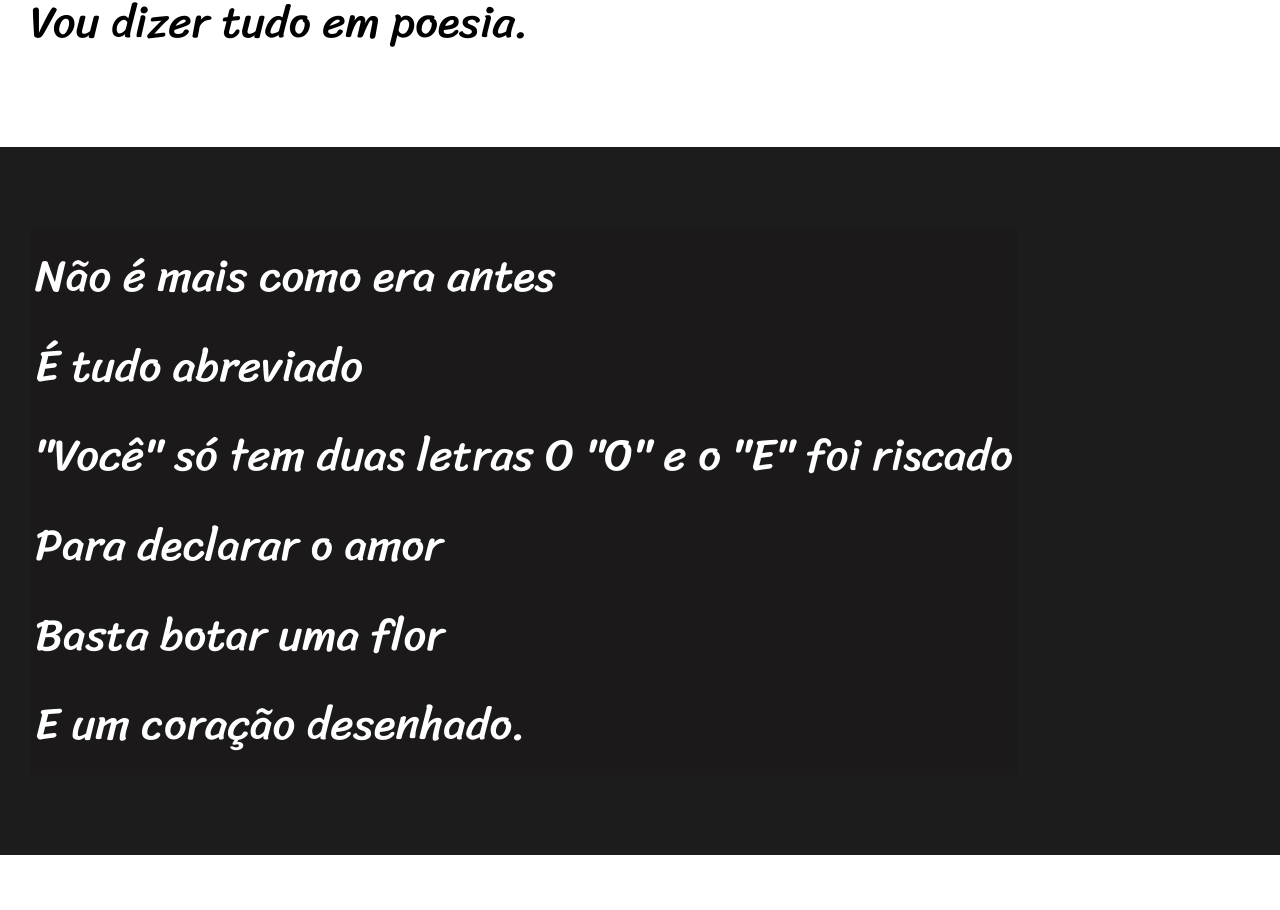
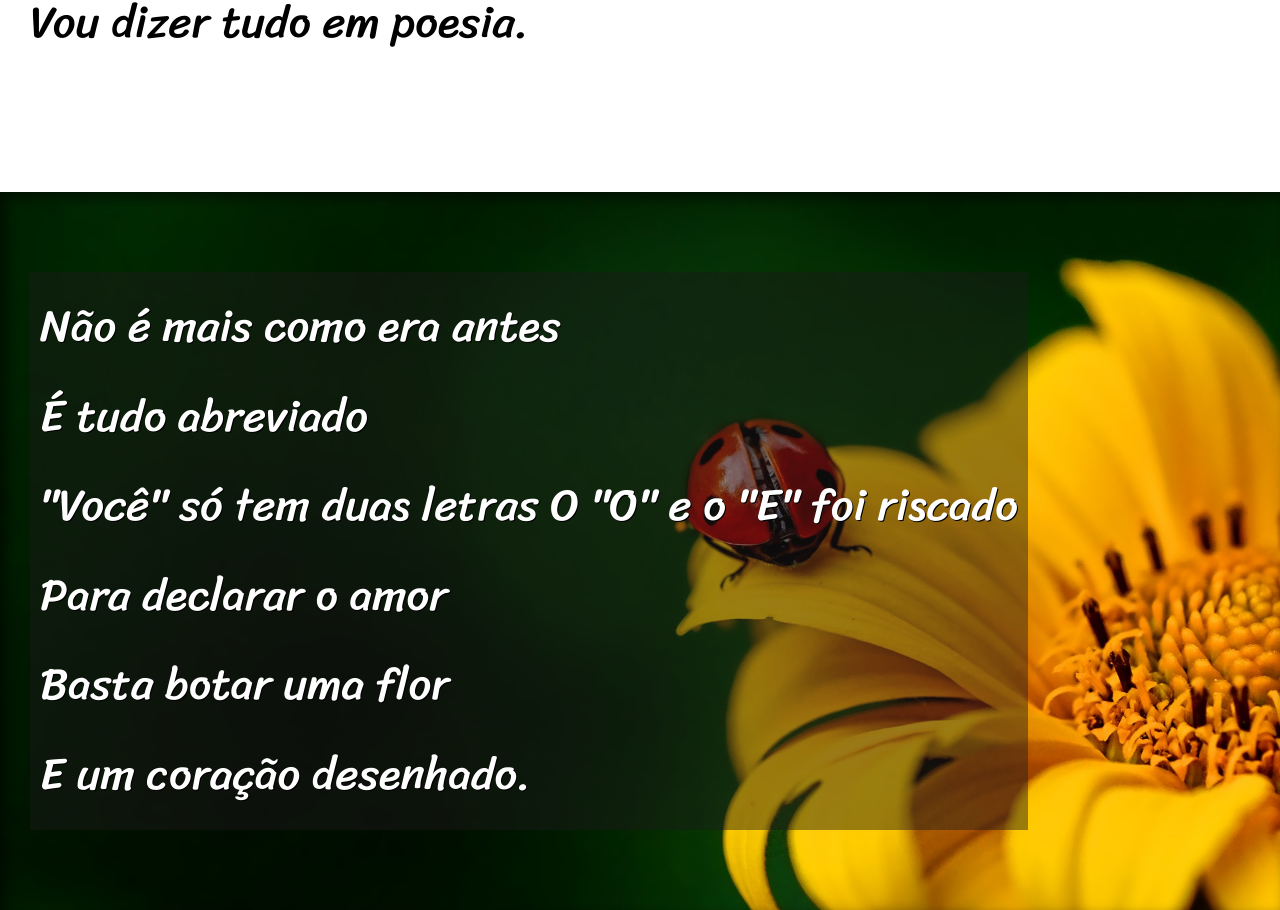
Before and after one commit to kennethuamusse/HTML5-CSS3, a plain HTML site: page desafios/desafio12/index.html in a window 1280 px wide. Shown: the part 900-1810 px from the top of the page. Drawn offline with Linux system fonts and the light colour scheme.

Commit message:
site cordel atualizado

```diff
--- a/desafios/desafio12/estilo/style.css
+++ b/desafios/desafio12/estilo/style.css
@@ -48,6 +48,9 @@ section{
     font-family: var(--fonte3);
     font-size: 3.5vw;
 }
+section > p{
+    padding-bottom: 1em;
+}
 section.normal{
     background-color: white;
     color: black;
@@ -55,11 +58,23 @@ section.normal{
 section.imagem{
     background-color: rgb(29, 28, 28);
     color: white;
+    box-shadow: inset 6px 6px 13px 0px rgba(0, 0, 0, 0.527);
+    background-attachment: fixed;
 }
 section.imagem > p{
-    background-color: rgb(27, 25, 25);
+    background-color: rgba(27, 25, 25, 0.445);
     display: inline-block;
-    padding: 5px;
+    padding: 10px;
+    text-shadow: 1px 1px 0px black;
+}
+section#img01{
+    background-image: url('../imagens/background001.jpg');
+    background-position: right center;
+    background-size: cover;
+}
+section#img02{
+    background-image: url('../imagens/background002.jpg');
+    background-size: cover;
 }
 footer{
     background-color: black;
--- a/desafios/desafio12/index.html
+++ b/desafios/desafio12/index.html
@@ -23,7 +23,7 @@
             Vou dizer tudo em poesia.
         </p>
     </section>
-    <section class="imagem">
+    <section class="imagem" id="img01">
         <p>
             Não é mais como era antes  <br>
             É tudo abreviado <br>
@@ -54,7 +54,7 @@
                 Decifre esse rabisco.
             </p>
     </section>
-    <section class="imagem">
+    <section class="imagem" id="img02">
         <p>
             Tenho saudade das cartas <br>
             Escritas com a própria mão <br>
```
